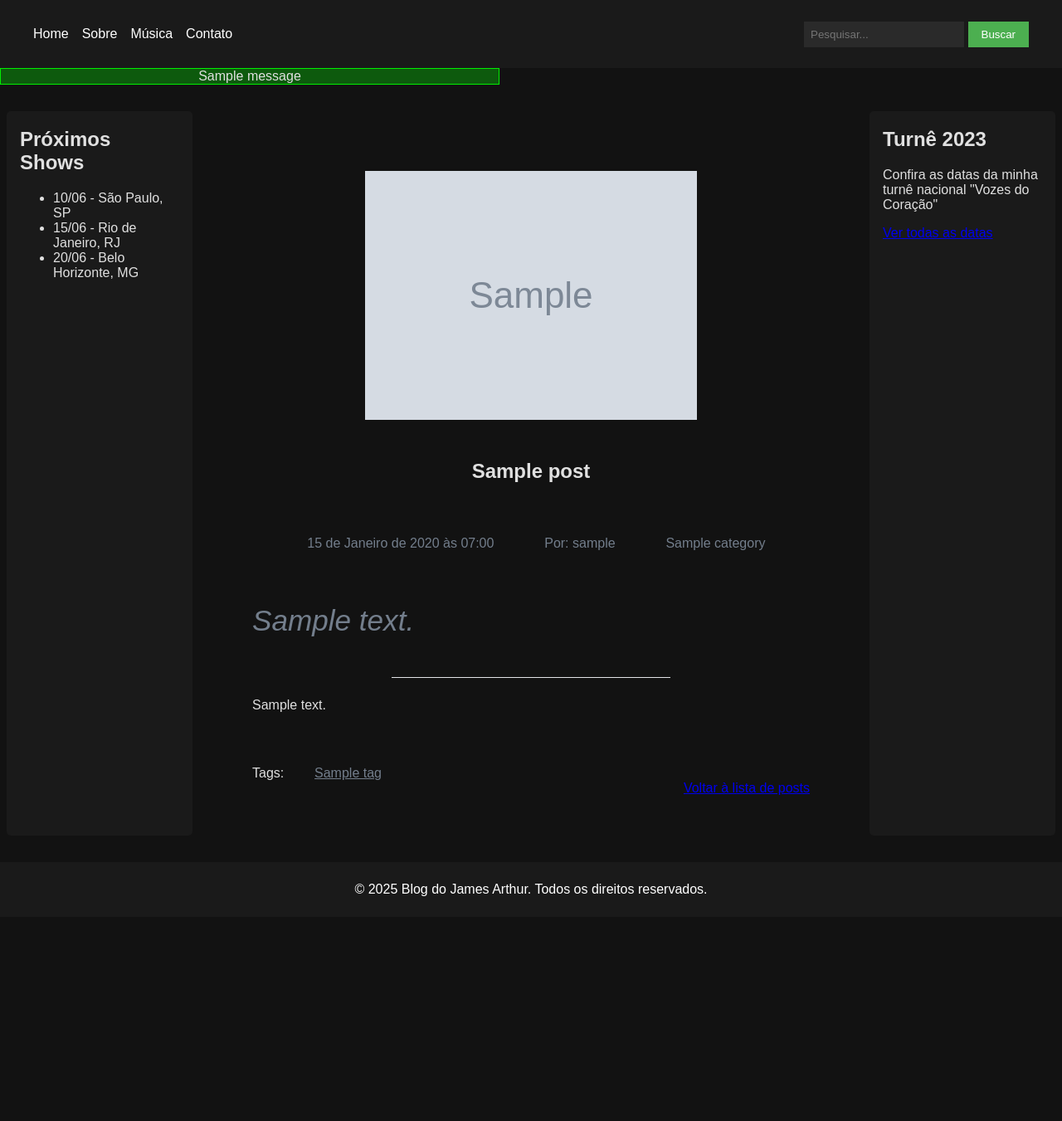
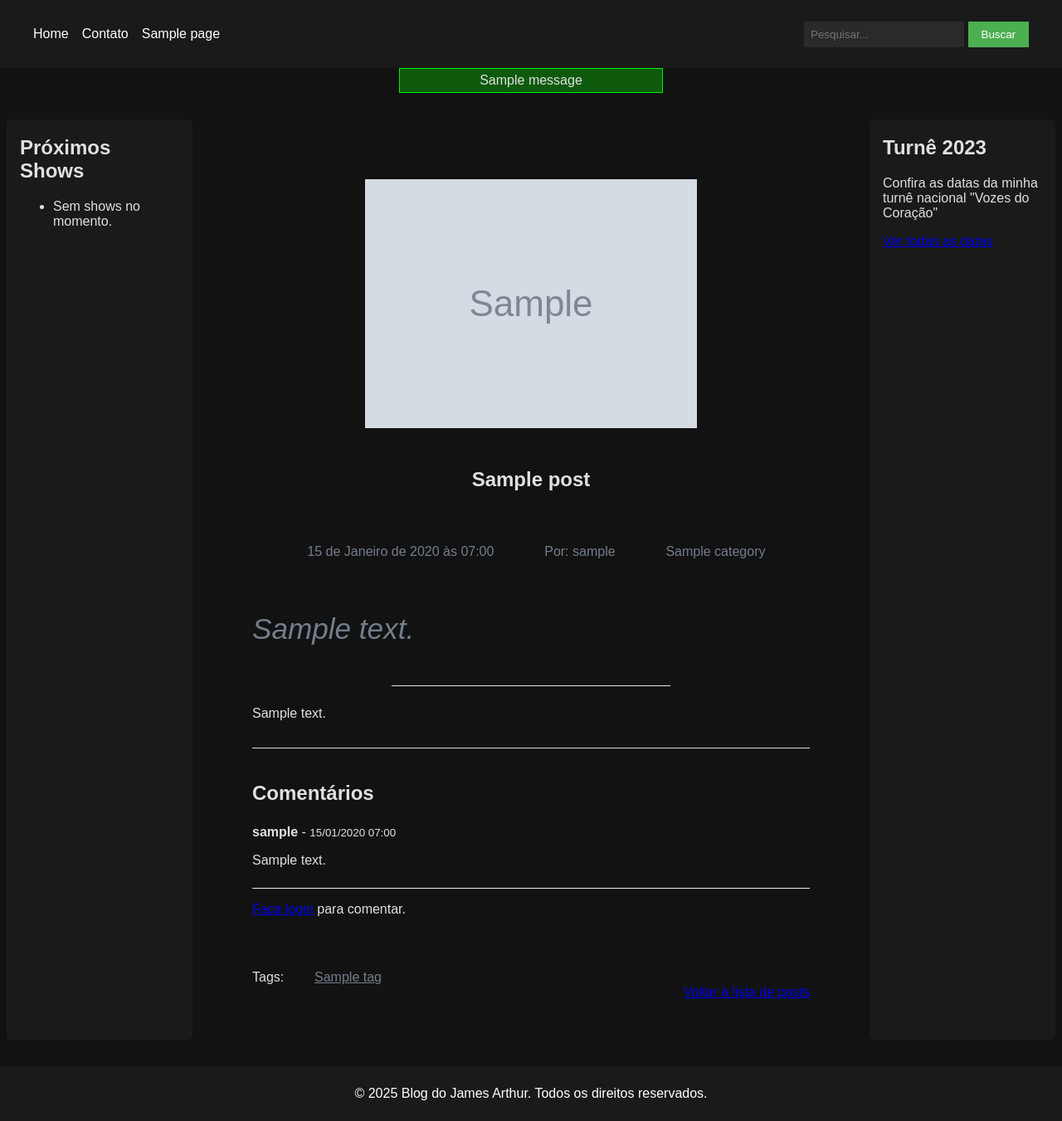
Before and after one commit to Merctxt/JA_project_blog, a Django app: a page that uses blog/templates/blog/post_detail.html in a window 1280 px wide. Shown: the whole page at 83% size. Before the commit the page ends 1080 px from the top, so only its background shows below. Run offline with Django 5.2, Linux system fonts and the light colour scheme; tables that the repository leaves empty hold one stand-in row (values such as "Sample post"); grey boxes marked "Sample" are stand-in pictures; one stand-in notice (Sample message) is shown.

Commit message:
updated views and templates

```diff
--- a/base_static/global/css/style.css
+++ b/base_static/global/css/style.css
@@ -221,6 +221,10 @@
     text-align: center;
     border-radius: var(--default-border-radius);
     font-size: var(--smaller-font-size);
+    align-self: center;
+    padding: 5px;
+    padding-left: 6rem;
+    padding-right: 6rem;
   }
 
   .message.success {
@@ -463,3 +467,29 @@
     margin: 0 auto;
     max-width: 100%;
   }
+
+  .post-comments {
+    margin-top: 2rem;
+    border-top: 1px solid #ddd;
+    padding-top: 1rem;
+}
+
+.post-comments h3 {
+    font-size: 1.5rem;
+    margin-bottom: 1rem;
+}
+
+.post-comments ul {
+    list-style: none;
+    padding: 0;
+}
+
+.post-comments li {
+    margin-bottom: 1rem;
+    padding: 0.5rem 0;
+    border-bottom: 1px solid #eee;
+}
+
+.post-comments .btn {
+    margin-top: 0.5rem;
+}
--- a/base_templates/global/base.html
+++ b/base_templates/global/base.html
@@ -8,11 +8,17 @@
     <main>
         <aside class="sidebar">
             <h2>Próximos Shows</h2>
-            <ul>
-                <li>10/06 - São Paulo, SP</li>
-                <li>15/06 - Rio de Janeiro, RJ</li>
-                <li>20/06 - Belo Horizonte, MG</li>
-            </ul>
+    <ul>
+        {% if eventos %}
+            {% for evento in eventos %}
+                <li>
+                    {{ evento.data|date:"d/m" }} - {{ evento.titulo }}
+                </li>
+            {% endfor %}
+        {% else %}
+            <li>Sem shows no momento.</li>
+        {% endif %}
+    </ul>
         </aside>
 
         {% block content %}{% endblock content %}
--- a/base_templates/global/partials/_header.html
+++ b/base_templates/global/partials/_header.html
@@ -2,9 +2,10 @@
     <nav>
         <ul>
             <li><a href="{% url 'blog:index' %}">Home</a></li>
-            <li><a href="#">Sobre</a></li>
-            <li><a href="#">Música</a></li>
-            <li><a href="#">Contato</a></li>
+            <li><a href="{% url 'blog:contact' %}">Contato</a></li>
+            {% for page in pages %}
+                <li><a href="{{ page.get_absolute_url }}">{{ page.title }}</a></li>
+            {% endfor %}
         </ul>
         <div class="search-bar">
             <form method="get" action="{% url 'blog:search' %}">
--- /dev/null
+++ b/blog/forms.py
@@ -0,0 +1,20 @@
+from django import forms
+from .models import Comentario
+from .models import Contato
+
+class ComentarioForm(forms.ModelForm):
+    class Meta:
+        model = Comentario
+        fields = ['texto']
+        widgets = {
+            'texto': forms.Textarea(attrs={
+                'class': 'form-control',
+                'placeholder': 'Digite seu comentário aqui...',
+                'rows': 4,
+            }),
+        }
+
+class ContatoForm(forms.ModelForm):
+    class Meta:
+        model = Contato
+        fields = ['nome', 'email', 'mensagem']
--- a/blog/templates/blog/post_detail.html
+++ b/blog/templates/blog/post_detail.html
@@ -54,6 +54,37 @@
                 {{ post.content|safe }}
               </div>
 
+              <div class="post-comments">
+                <h3>Comentários</h3>
+
+                <!-- Listar Comentários -->
+                {% if comentarios %}
+                  <ul>
+                    {% for comentario in comentarios %}
+                      <li>
+                        <strong>{{ comentario.autor }}</strong> - <small>{{ comentario.data_criacao|date:"d/m/Y H:i" }}</small>
+                        <p>{{ comentario.texto }}</p>
+                      </li>
+                    {% endfor %}
+                  </ul>
+                {% else %}
+                  <p>Não há comentários ainda. Seja o primeiro a comentar!</p>
+                {% endif %}
+
+                <!-- Formulário de Comentário -->
+                {% if user.is_authenticated %}
+                  <h4>Deixe seu comentário:</h4>
+                  <form method="post">
+                    {% csrf_token %}
+                    {{ form.as_p }}
+                    <button type="submit" class="btn btn-primary">Enviar</button>
+                  </form>
+                {% else %}
+                  <p><a href="{% url 'login' %}">Faça login</a> para comentar.</p>
+                {% endif %}
+              </div>
+
+
         {% if tags %}
         <div class="post-tags">
           <span>Tags: </span>
--- a/blog/views.py
+++ b/blog/views.py
@@ -4,28 +4,63 @@
 from .models import Page
 from django.contrib import messages
 from django.core.paginator import Paginator
-from .models import Post, Category, Tag
+from .models import Post, Category, Tag, Evento
+from .forms import ComentarioForm, ContatoForm
 
 # Views (definições iniciais renderizando templates)
 def index(request):
     posts = Post.objects.filter(is_published=True).order_by('-created_at', '-id')
+    eventos = Evento.objects.all().order_by('data')[:8]
     paginator = Paginator(posts, 9)
     page_number = request.GET.get('page')
     page_obj = paginator.get_page(page_number)
-    return render(request, 'blog/index.html', {'posts': page_obj, 'page_obj': page_obj})
+    return render(
+        request,
+          'blog/index.html',
+            {
+                'posts': page_obj,
+                  'page_obj': page_obj,
+                    'eventos': eventos
+                    })
 
 def post_detail(request, slug):
     post = get_object_or_404(Post, slug=slug, is_published=True)
     category = post.category
     tags = post.tags.all() if post.tags.exists() else []
+    comentarios = post.comentarios.all().order_by('-data_criacao')
+
+    if request.method == 'POST':
+        form = ComentarioForm(request.POST)
+        if form.is_valid():
+            comentario = form.save(commit=False)
+            comentario.post = post
+            comentario.autor = request.user
+            comentario.save()
+            messages.success(request, 'Comentário enviado com sucesso!')
+            return redirect(post.get_absolute_url())
+    else:
+        form = ComentarioForm()
+
     return render(
         request,
           'blog/post_detail.html',
-            {'post': post, 'category': category, 'tags': tags, 'page_title': post.title})
+            {
+                'post': post,
+                  'category': category,
+                    'tags': tags,
+                      'comentarios': comentarios,
+                         'form': form,
+                            'page_title': post.title
+        }
+    )
 
 def page(request, slug):
     page = get_object_or_404(Page, slug=slug, is_published=True)
-    return render(request, 'blog/page.html', {'page': page})
+    return render(request, 'blog/page.html', {'page': page, 'page_title': page.title})
+
+def base_context(request):
+    pages = Page.objects.filter(is_published=True)
+    return {'pages': pages}
 
 def CategoryList(request, slug):
     category = get_object_or_404(Category, slug=slug)
@@ -61,10 +96,20 @@
             {'posts': posts, 'page_title': page_title, 'search_value': search_value})
 
 def contact(request):
-    return render(request, 'blog/contact.html')  # Página de contato
+    if request.method == 'POST':
+        form = ContatoForm(request.POST)
+        if form.is_valid():
+            form.save()
+            messages.success(request, 'Mensagem enviada com sucesso!')
+            return redirect('blog:contact')
+    else:
+        form = ContatoForm()
+
+    return render(request, 'blog/contact.html', {'form': form})  # Página de contato
 
 def events(request):
-    return render(request, 'blog/events.html')  # Página de eventos
+    eventos = Evento.objects.filter(is_published=True).order_by('data')
+    return render(request, 'blog/events.html', {'eventos': eventos})  # Página de eventos
 
 def login_view(request):
     return render(request, 'blog/login.html')  # Página de login
--- a/james_arthur_blog/settings.py
+++ b/james_arthur_blog/settings.py
@@ -66,6 +66,7 @@
                 'django.template.context_processors.request',
                 'django.contrib.auth.context_processors.auth',
                 'django.contrib.messages.context_processors.messages',
+                'blog.views.base_context',
             ],
         },
     },
```
Also changed, not shown: blog/templates/blog/contact.html (+21 -1 lines), blog/templates/blog/page.html (+8 -7 lines).
